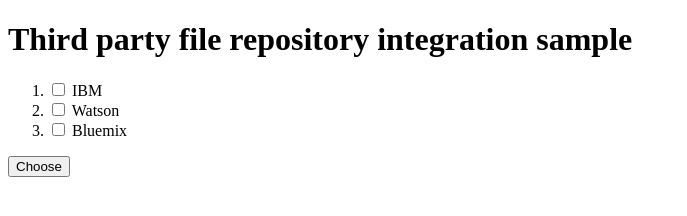
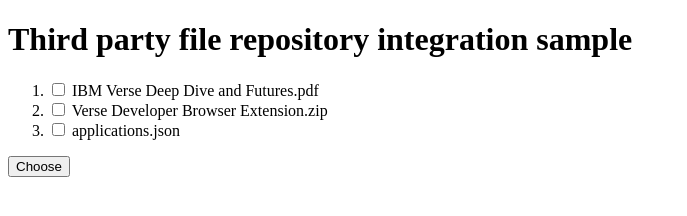
Before and after one commit to ibmverse/third-party-file-repo-integration, a website: page public/index.html in a window 1280 px wide. Shown: the whole page, without its empty margins (0-687 px from the left). Drawn offline with Linux system fonts and the light colour scheme.

Commit message:
update demo gif

```diff
--- a/public/index.html
+++ b/public/index.html
@@ -13,9 +13,9 @@
           <input
             type="checkbox"
             class="file-box"
-            data-name="IBM"
-            value="https://www.ibm.com/" />
-          IBM
+            data-name="IBM Verse Deep Dive and Futures.pdf"
+            value="https://engage.ug/engage.nsf/pages/2016_Slides_a/$file/Engage2016_IBMVerse.pdf" />
+          IBM Verse Deep Dive and Futures.pdf
           </label>
         </li>
       <li>
@@ -23,9 +23,9 @@
           <input
             type="checkbox"
             class="file-box"
-            data-name="Watson"
-            value="https://www.ibm.com/watson/" />
-          Watson
+            data-name="Verse Developer Browser Extension.zip"
+            value="https://github.com/ibmverse/verse-developer/archive/master.zip" />
+            Verse Developer Browser Extension.zip
         </label>
       </li>
       <li>
@@ -33,11 +33,12 @@
           <input
             type="checkbox"
             class="file-box"
-            data-name="Bluemix"
-            value="https://www.ibm.com/cloud/" />
-          Bluemix
+            data-name="applications.json"
+            value="https://github.com/ibmverse/verse-developer/blob/master/src/applications.json" />
+          applications.json
         </label>
       </li>
+
     </ol>
     <button id="btn-choose">Choose</button>
   </body>
```
Also changed, not shown: Files-Extensibility-POC.gif (deleted), third_party_file_repository_integration.gif (added). Lines whose indentation alone changed are shown as unchanged.
